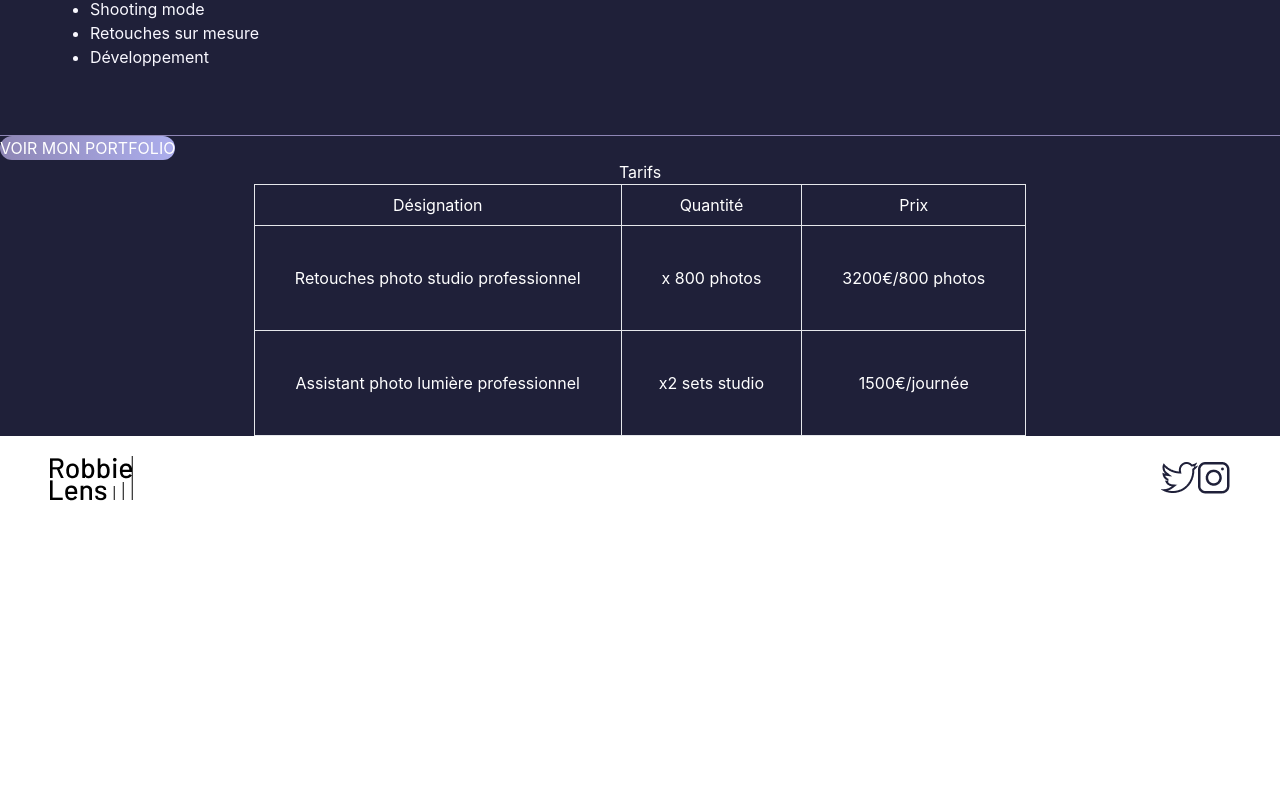
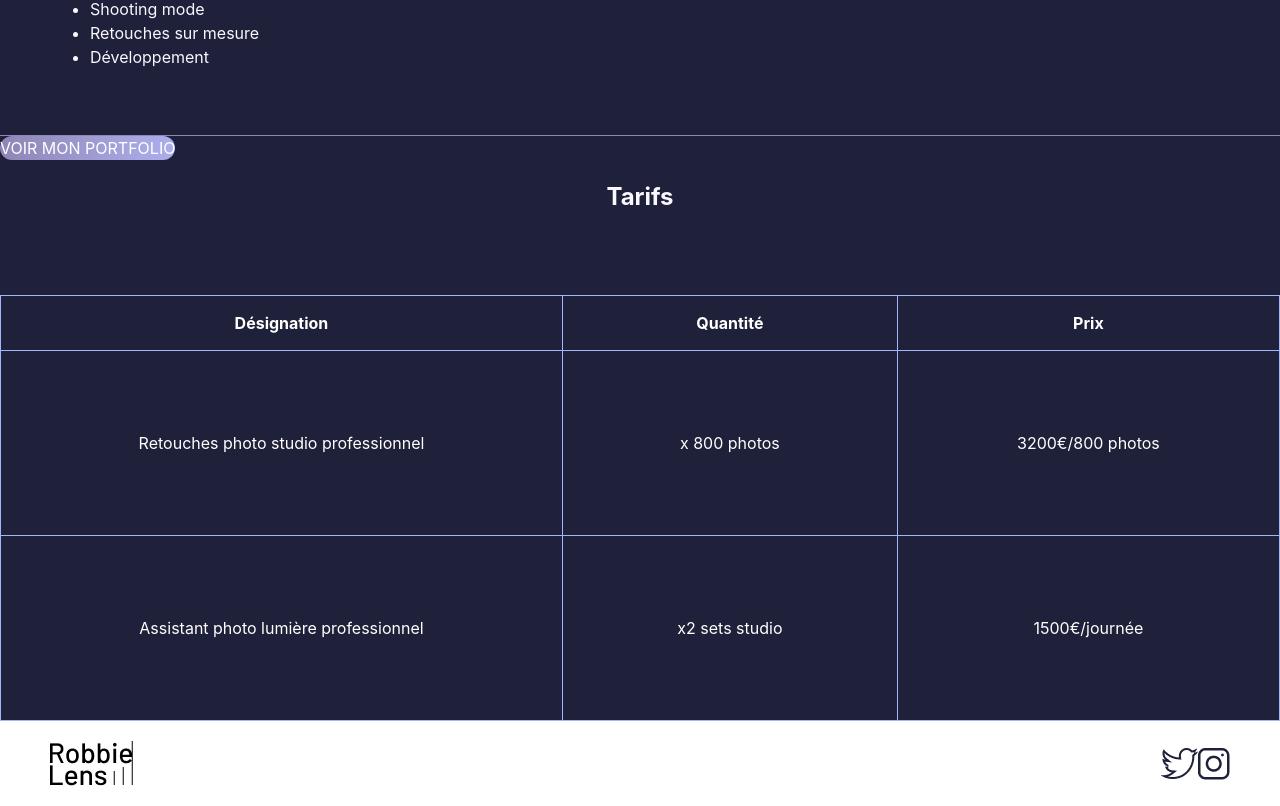
Before and after one commit to silenthill99/robbie-lens, a React (Create React App) app: page /a-propos in a window 1280 px wide. Shown: the part 513-1319 px from the top of the page. Before the commit the page ends 1034 px from the top, so only its background shows below. Built offline with nearby package versions, Linux system fonts and the light colour scheme.

Commit message:
Correction collecteur exercices tableaux

```diff
--- a/src/Pages/A propos.tsx
+++ b/src/Pages/A propos.tsx
@@ -4,7 +4,7 @@ export const APropos = () => {
     document.title = "À propos - Robbie Lens Photographie"
     return(
         <section className="m-auto">
-            <h1>À propos</h1>
+            <h1 className="text-center">À propos</h1>
             <div className="border-y border-[#8e86b5] p-[50px]">
                 <p>Photographe depuis plus de 5 ans, je réalise des reportages aux photos dynamiques et pertinentes pour vos projets de communication. Créativité, qualité, et sérénité pour vous ! Je gère tous, depuis la direction artistique, la réalisation du reportage, jusqu'à la livraison de vos photos retouchées, prêtes à l'emploi.</p>
                 <h2>Services</h2>
@@ -18,11 +18,28 @@ export const APropos = () => {
             <div>
                 <NavLink to="../portfolio" className="bg-gradient-to-r from-[#8e86b5] to-[#acaeed] text-white hover:bg-gradient-to-r hover:from-[#696484] hover:to-[#8788BA] rounded-full inline-block">VOIR MON PORTFOLIO</NavLink>
             </div>
-            <table className="text-white m-auto">
-                <caption>Tarifs</caption>
-                <tr><td className="border text-center p-2">Désignation</td><td className="border text-center p-2">Quantité</td><td className="border text-center p-2">Prix</td></tr>
-                <tr><td className="border text-center p-10">Retouches photo studio professionnel</td><td className="border text-center p-10"> x 800 photos</td><td className="border text-center p-10">3200€/800 photos</td></tr>
-                <tr><td className="border text-center p-10">Assistant photo lumière professionnel</td><td className="border text-center">x2 sets studio</td><td className="border text-center">1500€/journée</td></tr>
+
+            <h2 className="text-center mb-20">Tarifs</h2>
+
+            <table className="text-white text-center w-[100%]">
+                <thead>
+                    <tr>
+                        <th className="border p-[15px] border-[#a5b4fc]">Désignation</th>
+                        <th className="border p-[15px] border-[#a5b4fc]">Quantité</th>
+                        <th className="border p-[15px] border-[#a5b4fc]">Prix</th>
+                    </tr>
+                </thead>
+                <tbody>
+                    <tr>
+                        <td className="border border-[#a5b4fc] p-20">Retouches photo studio professionnel</td>
+                        <td className="border border-[#a5b4fc] p-20"> x 800 photos</td>
+                        <td className="border border-[#a5b4fc] p-20">3200€/800 photos</td>
+                    </tr>
+                    <tr>
+                        <td className="border border-[#a5b4fc] p-20">Assistant photo lumière professionnel</td>
+                        <td className="border border-[#a5b4fc] p-20">x2 sets studio</td>
+                        <td className="border border-[#a5b4fc] p-20">1500€/journée</td></tr>
+                </tbody>
             </table>
         </section>
     )
```
